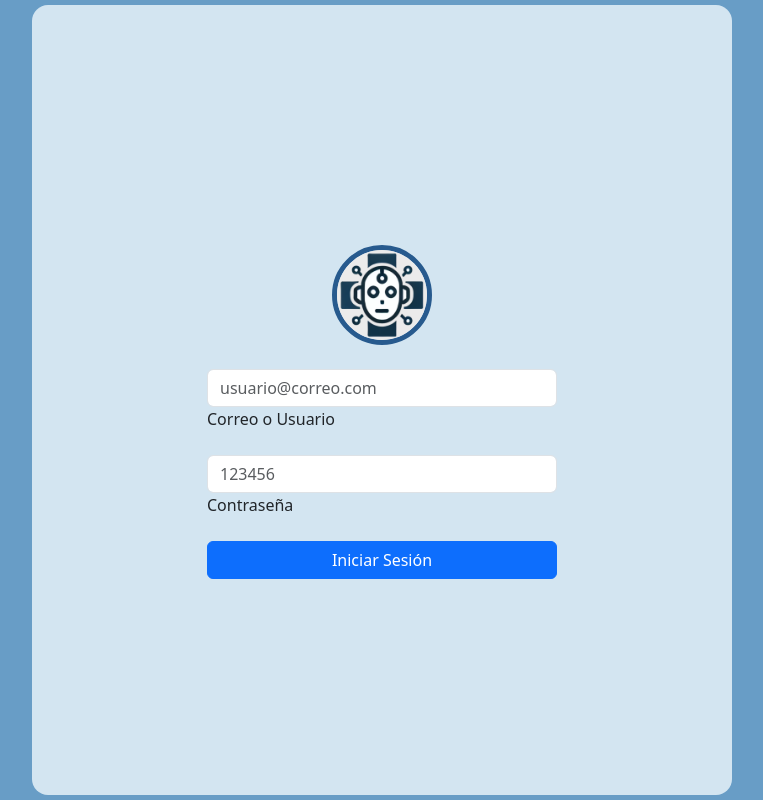
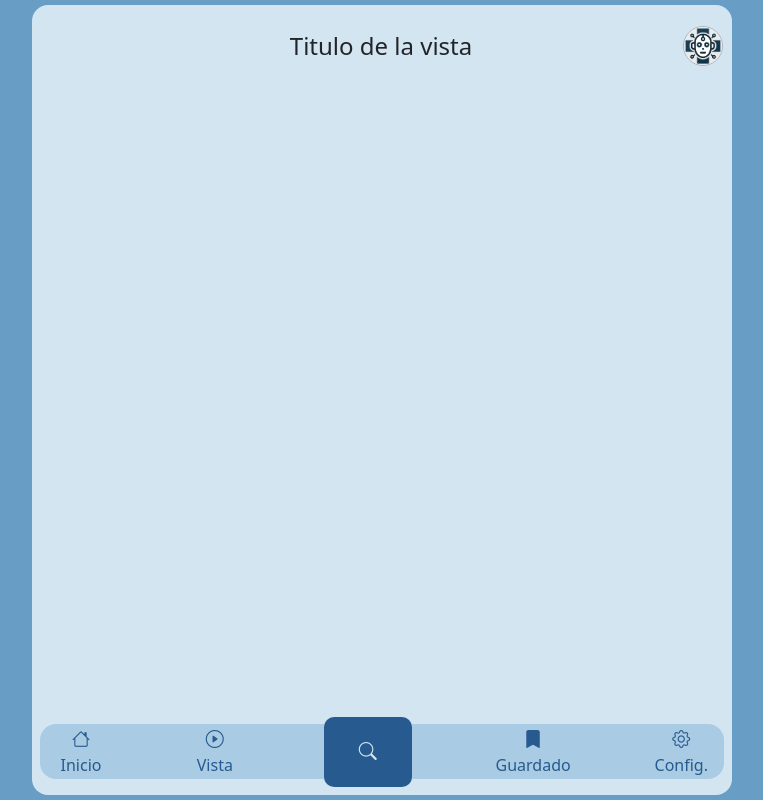
Before and after one commit to leoleguizamon97/tpi, a Vue app: page / in a window 1280 px wide. Shown: the whole page, without its empty margins (258-1021 px from the left). Built offline with nearby package versions, Linux system fonts and the light colour scheme.

Commit message:
muchas cosas wuuu

```diff
--- a/index.html
+++ b/index.html
@@ -3,11 +3,12 @@
 
 <head>
 	<meta charset="UTF-8">
-	<link rel="icon" href="/favicon.png">
+	<link rel="icon" href="src/assets/favicon.png">
 	<meta name="viewport" content="width=device-width, initial-scale=1.0">
 	<title>Synt-ECBE</title>
 	<link href="https://cdn.jsdelivr.net/npm/bootstrap@5.3.3/dist/css/bootstrap.min.css" rel="stylesheet"
 		integrity="sha384-QWTKZyjpPEjISv5WaRU9OFeRpok6YctnYmDr5pNlyT2bRjXh0JMhjY6hW+ALEwIH" crossorigin="anonymous">
+	<link rel="stylesheet" href="https://cdn.jsdelivr.net/npm/bootstrap-icons@1.11.3/font/bootstrap-icons.min.css">
 </head>
 
 <body>
--- a/package.json
+++ b/package.json
@@ -9,7 +9,8 @@
     "preview": "vite preview"
   },
   "dependencies": {
-    "vue": "^3.5.13"
+    "vue": "^3.5.13",
+    "vue-router": "^4.5.0"
   },
   "devDependencies": {
     "@vitejs/plugin-vue": "^5.2.1",
--- a/src/App.vue
+++ b/src/App.vue
@@ -1,18 +1,5 @@
 <template>
-	<BarraSuperior/>
-	<mainPage/>
-	<BarraInferior/>
+	<RouterView class="h-100" />
 </template>
-<script>
-import BarraSuperior from './components/BarraSuperior.vue';
-import BarraInferior from './components/BarraInferior.vue';
-import mainPage from './views/mainPage.vue';
-export default {
-	components: {
-		BarraSuperior,
-		BarraInferior,
-		mainPage
-	}
-}
-</script>
+<script></script>
 <style></style>
--- a/src/assets/logica.js
+++ b/src/assets/logica.js
@@ -0,0 +1,11 @@
+//
+
+
+//
+function cambiarTitulo(titulo){
+	document.getElementById("tituloGeneral").innerHTML = titulo
+}
+
+export default {
+		cambiarTitulo
+}
--- a/src/components/BarraInferior.vue
+++ b/src/components/BarraInferior.vue
@@ -1,13 +1,76 @@
 <template>
-	<div>
-
+	<div class="d-flex align-items-center rounded rounded-4 justify-content-between px-3 mb-2"
+		style="background-color: rgb(169, 203, 227); height: 55px; min-width: 300px; width: 100%;">
+		<router-link to="/" @click="cambiarTitulo('Inicio')" class="navBarItem"><i
+				class="bi bi-house p"></i>Inicio</router-link>
+		<router-link to="/" @click="cambiarTitulo('Vista')" class="navBarItem"><i
+				class="bi bi-play-circle"></i>Vista</router-link>
+		<router-link to="/" @click="cambiarTitulo('Buscar')" class="navBarItemMain"
+			style="font-size:x-large; padding: 35px;"><i class="bi bi-search"></i></router-link>
+		<router-link to="/" @click="cambiarTitulo('Guardado')" class="navBarItem"><i
+				class="bi bi-bookmark-fill"></i>Guardado</router-link>
+		<router-link to="/" @click="cambiarTitulo('Configuracion')" class="navBarItem"><i
+				class="bi bi-gear"></i>Config.</router-link>
 	</div>
 </template>
 <script>
+import funciones from '../assets/logica.js'
 export default {
-
+	methods: {
+		cambiarTitulo(titulo) {
+			funciones.cambiarTitulo(titulo)
+		}
+	}
 }
 </script>
 <style>
+.bi{
+	font-size: large;
+}
+.navBarItem {
+	display: flex;
+	flex-direction: column;
+	align-items: center;
+	justify-content: center;
+	background-color: rgb(169, 203, 227);
+	border-radius: 10px;
+	text-decoration: none;
+	color: rgb(39, 90, 142);
+	height: 50px;
+	min-width: 50px;
+	width: fit-content;
+	font-size: medium;
+}
 
+@media (max-width: 425px) {
+  .navBarItem {
+    font-size: x-small; /* Tamaño para pantallas pequeñas (móviles) */
+  }
+}
+
+
+.navBarItem:hover {
+	background-color: rgb(39, 90, 142);
+	color: rgb(211, 229, 241);
+}
+
+.navBarItemMain {
+	display: flex;
+	flex-direction: column;
+	align-items: center;
+	justify-content: center;
+	background-color: rgb(39, 90, 142);
+	border-radius: 10px;
+	text-decoration: none;
+	color: rgb(211, 229, 241);
+	height: 50px;
+	min-width: 50px;
+	width: fit-content;
+	font-size: medium;
+}
+
+.navBarItemMain:hover {
+	background-color: rgb(169, 203, 227);
+	color: rgb(39, 90, 142);
+}
 </style>
--- a/src/components/BarraSuperior.vue
+++ b/src/components/BarraSuperior.vue
@@ -1,6 +1,20 @@
 <template>
-	<div>
-
+	<div class="d-flex align-items-center justify-content-between m-2 w-100" style=" height: 50px;">
+		<div style="width: 40px;"></div>
+		<div id="tituloGeneral" class="fs-4">Titulo de la vista</div>
+		<div class="dropdown">
+			<button class="btn rounded-circle p-0" type="button" data-bs-toggle="dropdown" aria-expanded="false">
+				<img class="rounded-circle border border-1 border-dark-subtle" src="@/assets/favicon.png" alt="icon" style="height: 40px; width: 40px;">
+			</button>
+			<ul class="dropdown-menu dropdown-menu-end">
+				<li><a class="dropdown-item disabled" href="#" aria-disabled="true">Ayuda</a></li>
+				<li><a class="dropdown-item disabled" href="#" aria-disabled="true">Mas informacion</a></li>
+				<li>
+					<hr class="dropdown-divider">
+				</li>
+				<li><router-link to="/login" class="dropdown-item">Cerrar Sesión</router-link></li>
+			</ul>
+		</div>
 	</div>
 </template>
 <script>
@@ -8,6 +22,4 @@ export default {
 
 }
 </script>
-<style>
-
-</style>
+<style></style>
--- a/src/main.js
+++ b/src/main.js
@@ -1,4 +1,30 @@
 import { createApp } from 'vue'
 import App from './App.vue'
+import { createRouter, createWebHistory } from 'vue-router';
 
-createApp(App).mount('#app')
+import './assets/logica.js'
+
+
+
+
+// ROUTER
+
+const router = createRouter({
+	history: createWebHistory(),
+	routes: [
+		{
+			path: '/',
+			name: 'home',
+			component: () => import('./views/mainPage.vue')
+		},
+		{
+			path: '/login',
+			name: 'login',
+			component: () => import('./views/loginForm.vue')
+		}
+	]
+})
+
+const app = createApp(App);
+app.use(router);
+app.mount('#app');
--- a/src/components/LoginForm.vue
+++ b/src/views/loginForm.vue
@@ -1,6 +1,6 @@
 <template>
 	<div class="d-flex flex-column align-items-center justify-content-center w-100">
-		<img class="img rounded-circle m-4" src="/public/favicon.png" alt=""
+		<img class="img rounded-circle m-4" src="@/assets/favicon.png" alt=""
 			style="height: 100px; width: 100px; border: 5px solid rgb(39, 90, 142);">
 		<form class="justify-content-center w-50" style="min-width: 250px;">
 			<div class="mb-3">
--- a/src/views/mainPage.vue
+++ b/src/views/mainPage.vue
@@ -1,11 +1,16 @@
 <template>
-	<LoginForm/>
+	<div class="h-100 w-100 p-2 d-flex flex-column justify-content-between align-items-center">
+		<BarraSuperior></BarraSuperior>
+		<BarraInferior></BarraInferior>
+	</div>
 </template>
 <script>
-import LoginForm from '@/components/LoginForm.vue';
+import BarraSuperior from '@/components/BarraSuperior.vue';
+import BarraInferior from '@/components/BarraInferior.vue';
 export default {
 	components: {
-		LoginForm
+		BarraSuperior,
+		BarraInferior,
 	}
 }
 </script>
```
Also changed, not shown: src/components/Contenido.vue (added, +13 -0 lines), src/assets/favicon.png (renamed from public/favicon.png), 1 other file (tests, documents, lock files or other folders).
